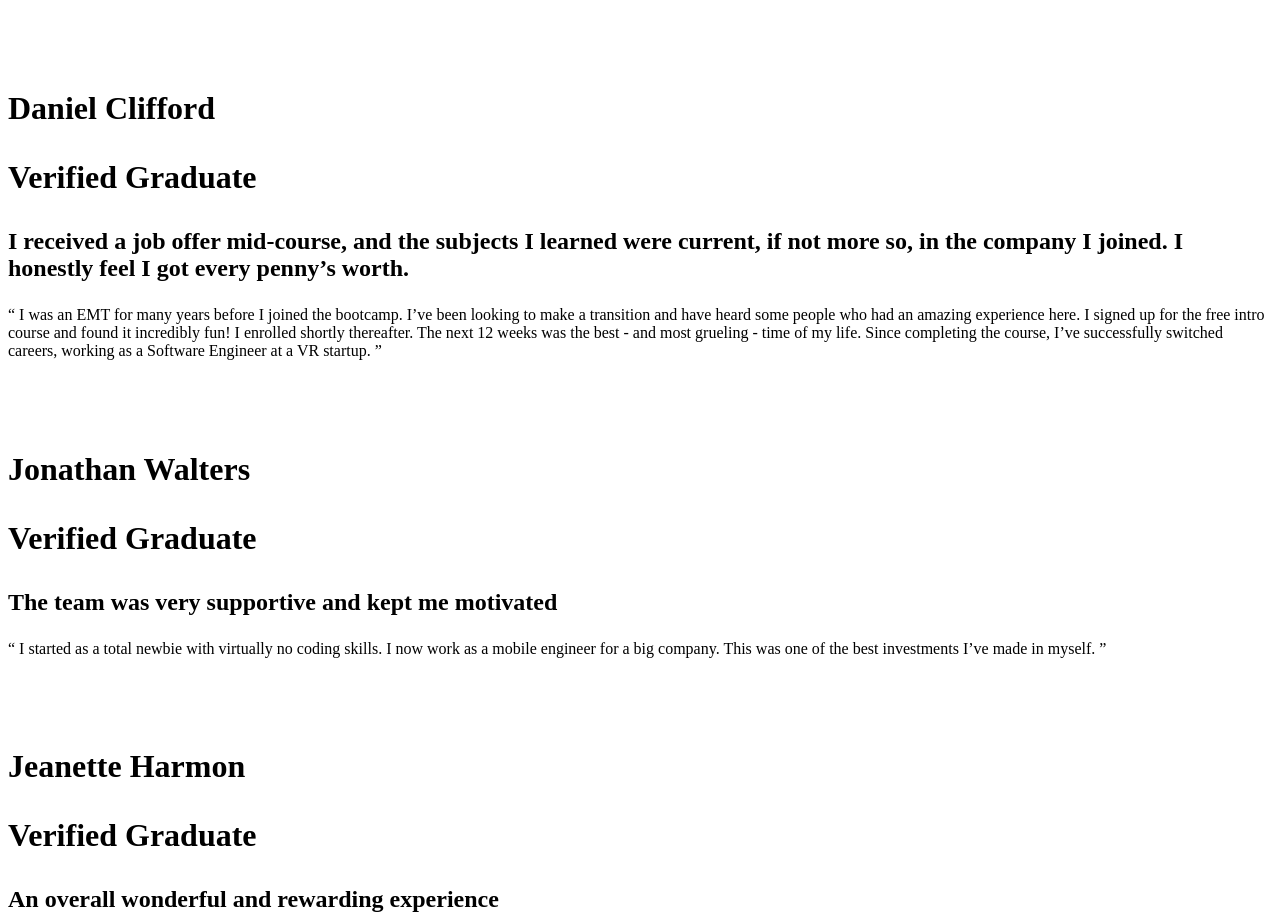
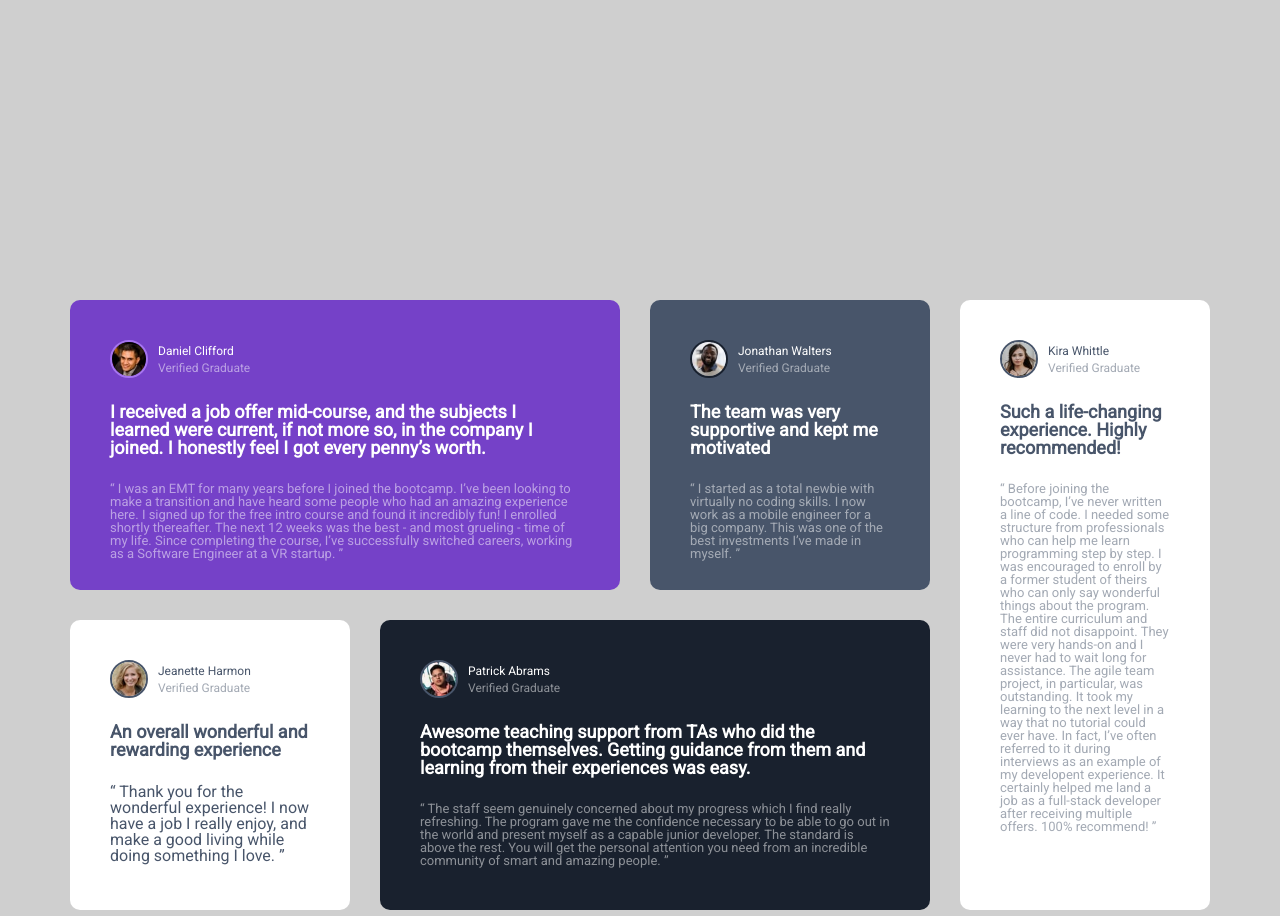
Before and after one commit to Graciliano-Barroso/testimonials-grid-section-main, a plain HTML site: page index.html in a window 1280 px wide. Shown: the top 916 px of the page. Drawn offline with Linux system fonts and the light colour scheme.

Commit message:
Projeto finalizado

```diff
--- a/index.html
+++ b/index.html
@@ -3,93 +3,99 @@
 <head>
   <meta charset="UTF-8">
   <meta name="viewport" content="width=device-width, initial-scale=1.0"> <!-- displays site properly based on user's device -->
-
+  <link rel="stylesheet" href="reset.css">
+  <link rel="stylesheet" href="style.css">
   <link rel="icon" type="image/png" sizes="32x32" href="./images/favicon-32x32.png">
+  <link rel="preconnect" href="https://fonts.googleapis.com">
+<link rel="preconnect" href="https://fonts.gstatic.com" crossorigin>
+<link href="https://fonts.googleapis.com/css2?family=Roboto&display=swap" rel="stylesheet">
 
   <title>Testimonials grid section main</title>
 
 </head>
 <body>
   <main>
+    <section class="container-grid">
+
+        <div class="card card-first">
+          <h1 class="card-perfil">
+            <img src="./images/image-daniel.jpg" alt="Foto de perfil">
             <div>
-      <h1>
-        <img src="" alt="">
-        <div>
-          <p>Daniel Clifford</p>
-          <p>Verified Graduate</p>
+              <p class="name">Daniel Clifford</p>
+              <p class="graduate">Verified Graduate</p>
             </div>
           </h1>
           <h2>
-        <p>I received a job offer mid-course, and the subjects I learned were current, if not more so,
+            <p class="main-theme">I received a job offer mid-course, and the subjects I learned were current, if not more so,
               in the company I joined. I honestly feel I got every penny’s worth.</p>
           </h2>
-      <p>“ I was an EMT for many years before I joined the bootcamp. I’ve been looking to make a
+          <p class="content">“ I was an EMT for many years before I joined the bootcamp. I’ve been looking to make a
             transition and have heard some people who had an amazing experience here. I signed up
             for the free intro course and found it incredibly fun! I enrolled shortly thereafter.
             The next 12 weeks was the best - and most grueling - time of my life. Since completing
             the course, I’ve successfully switched careers, working as a Software Engineer at a VR startup. ”</p>
         </div>
 
+        <div class=" card card-second">
+          <h1 class="card-perfil">
+            <img src="./images/image-jonathan.jpg" alt="Foto de perfil">
             <div>
-      <h1>
-        <img src="" alt="">
-        <div>
-          <p>Jonathan Walters</p>
-          <p>Verified Graduate</p>
+              <p class="name">Jonathan Walters</p>
+              <p class="graduate">Verified Graduate</p>
             </div>
           </h1>
           <h2>
-        <p>The team was very supportive and kept me motivated</p>
+            <p class="main-theme">The team was very supportive and kept me motivated</p>
           </h2>
-      <p>“ I started as a total newbie with virtually no coding skills. I now work as a mobile engineer
+          <p class="content">“ I started as a total newbie with virtually no coding skills. I now work as a mobile engineer
             for a big company. This was one of the best investments I’ve made in myself. ”</p>
         </div>
 
+        <div class="card card-thisd">
+          <h1 class="card-perfil">
+            <img src="./images/image-jeanette.jpg" alt="Foto de perfil">
             <div>
-      <h1>
-        <img src="" alt="">
-        <div>
-          <p>Jeanette Harmon</p>
-          <p>Verified Graduate</p>
+              <p class="name">Jeanette Harmon</p>
+              <p class="graduate">Verified Graduate</p>
             </div>
           </h1>
           <h2>
-        <p>An overall wonderful and rewarding experience</p>
+            <p class="main-theme">An overall wonderful and rewarding experience</p>
           </h2>
-      <p>“ Thank you for the wonderful experience! I now have a job I really enjoy, and make a good living
+          <p class="conteudo">“ Thank you for the wonderful experience! I now have a job I really enjoy, and make a good living
             while doing something I love. ”</p>
         </div>
 
+        <div class="card card-fourth">
+          <h1 class="card-perfil">
+            <img src="./images/image-patrick.jpg" alt="Foto de perfil">
             <div>
-      <h1>
-        <img src="" alt="">
-        <div>
-          <p>Patrick Abrams</p>
-          <p>Verified Graduate</p>
+              <p class="name">Patrick Abrams</p>
+              <p class="graduate">Verified Graduate</p>
             </div>
           </h1>
           <h2>
-        <p>Awesome teaching support from TAs who did the bootcamp themselves. Getting guidance from them and
+            <p class="main-theme">Awesome teaching support from TAs who did the bootcamp themselves. Getting guidance from them and
               learning from their experiences was easy.</p>
           </h2>
-      <p>“ The staff seem genuinely concerned about my progress which I find really refreshing. The program
+          <p class="content">“ The staff seem genuinely concerned about my progress which I find really refreshing. The program
             gave me the confidence necessary to be able to go out in the world and present myself as a capable
             junior developer. The standard is above the rest. You will get the personal attention you need from
             an incredible community of smart and amazing people. ”</p>
         </div>
 
+        <div class="card card-fifth">
+          <h1 class="card-perfil">
+            <img src="./images/image-kira.jpg" alt="Foto de perfil">
             <div>
-      <h1>
-        <img src="" alt="">
-        <div>
-          <p>Kira Whittle</p>
-          <p>Verified Graduate</p>
+              <p class="name">Kira Whittle</p>
+              <p class="graduate">Verified Graduate</p>
             </div>
           </h1>
           <h2>
-        <p>Such a life-changing experience. Highly recommended!</p>
+            <p class="main-theme">Such a life-changing experience. Highly recommended!</p>
           </h2>
-      <p>“ Before joining the bootcamp, I’ve never written a line of code. I needed some structure from
+          <p class="content">“ Before joining the bootcamp, I’ve never written a line of code. I needed some structure from
             professionals who can help me learn programming step by step. I was encouraged to enroll by a former
             student of theirs who can only say wonderful things about the program. The entire curriculum and staff
             did not disappoint. They were very hands-on and I never had to wait long for assistance. The agile team
@@ -98,6 +104,7 @@
             experience. It certainly helped me land a job as a full-stack developer after receiving multiple offers.
             100% recommend! ”</p>
         </div>
+    </section>
   </main>
   <div class="attribution">
     Challenge by <a href="https://www.frontendmentor.io?ref=challenge" target="_blank">Frontend Mentor</a>.
--- /dev/null
+++ b/reset.css
@@ -0,0 +1,48 @@
+/* http://meyerweb.com/eric/tools/css/reset/
+   v2.0 | 20110126
+   License: none (public domain)
+*/
+
+html, body, div, span, applet, object, iframe,
+h1, h2, h3, h4, h5, h6, p, blockquote, pre,
+a, abbr, acronym, address, big, cite, code,
+del, dfn, em, img, ins, kbd, q, s, samp,
+small, strike, strong, sub, sup, tt, var,
+b, u, i, center,
+dl, dt, dd, ol, ul, li,
+fieldset, form, label, legend,
+table, caption, tbody, tfoot, thead, tr, th, td,
+article, aside, canvas, details, embed,
+figure, figcaption, footer, header, hgroup,
+menu, nav, output, ruby, section, summary,
+time, mark, audio, video {
+	margin: 0;
+	padding: 0;
+	border: 0;
+	font-size: 100%;
+	font: inherit;
+	vertical-align: baseline;
+}
+/* HTML5 display-role reset for older browsers */
+article, aside, details, figcaption, figure,
+footer, header, hgroup, menu, nav, section {
+	display: block;
+}
+body {
+	line-height: 1;
+}
+ol, ul {
+	list-style: none;
+}
+blockquote, q {
+	quotes: none;
+}
+blockquote:before, blockquote:after,
+q:before, q:after {
+	content: '';
+	content: none;
+}
+table {
+	border-collapse: collapse;
+	border-spacing: 0;
+}
--- a/style.css
+++ b/style.css
@@ -0,0 +1,134 @@
+:root {
+    /*Primary Colors*/
+    --Moderate-violet: hsl(263, 55%, 52%);
+    --light-violet: hsl(264, 80%, 70%);
+    --Very-dark-grayish-blue: hsl(217, 19%, 35%);
+    --Very-dark-blackish-blue: hsl(219, 29%, 14%);
+    --White: hsl(0, 0%, 100%);
+
+    /*Neutral Colors*/
+    --Light-gray: hsl(0, 0%, 81%);
+    --Light-grayish-blue: hsl(210, 46%, 95%);
+}
+
+main {
+    background: var(--Light-gray);
+    font-family: 'Roboto', sans-serif;
+}
+
+.container-grid {
+    padding: 300px 70px;
+    display: grid;
+    grid-template-columns: auto auto auto auto;
+    gap: 30px;
+
+}
+
+img {
+    border-radius: 50px;
+    width: 34px;
+}
+
+h1 {
+    display: flex;
+    align-items: center;
+    font-size: 12px;
+}
+
+.card {
+    padding: 40px;
+    border-radius: 10px;
+    color: var(--White);
+}
+
+.card-perfil {
+    margin-bottom: 25px;
+}
+
+.card-perfil img{
+    margin-right: 10px;
+}
+
+.graduate {
+    margin-top: 5px;
+    opacity: 50%;
+}
+
+.main-theme {
+    font-size: 18px;
+    font-weight: 600;
+    margin-bottom: 25px;
+}
+
+.content {
+    opacity: 50%;
+    font-size: 13px;
+}
+
+.card-first {
+    width: 470px;
+    height: 210px;
+    background: var(--Moderate-violet);
+    grid-column: 1/3;
+}
+
+.card-first img {
+    border: 2px solid var(--light-violet);
+}
+
+.card-second {
+    width: 200px;
+    height: 210px;
+    background: var(--Very-dark-grayish-blue);
+}
+
+.card-second img {
+    border: 2px solid var(--Very-dark-blackish-blue);
+}
+
+.card-thisd {
+    width: 200px;
+    height: 210px;
+    background: var(--White);
+    grid-column: 1/2;
+    color: var(--Very-dark-grayish-blue);
+}
+
+.card-thisd img{
+    border: 2px solid var(--Very-dark-grayish-blue);
+}
+
+.card-fourth {
+    width: 470px;
+    height: 210px;
+    background: var(--Very-dark-blackish-blue);
+    grid-column: 2/4;
+}
+
+.card-fourth img{
+    border: 2px solid var(--Very-dark-grayish-blue);
+}
+
+.card-fifth {
+    background: var(--White);
+    color: var(--Very-dark-grayish-blue);
+    grid-column: 4/5;
+    grid-row: 1/3;
+}
+
+.card-fifth img {
+    border: 2px solid var(--Very-dark-grayish-blue);
+}
+
+@media screen and (max-width: 375px) {
+    .container-grid {
+        display: block;
+        padding: 20px;
+    }
+
+    .card {
+        width: auto;
+        height: auto;
+        margin-bottom: 25px;
+    }
+}
```
Lines whose indentation alone changed are shown as unchanged.
